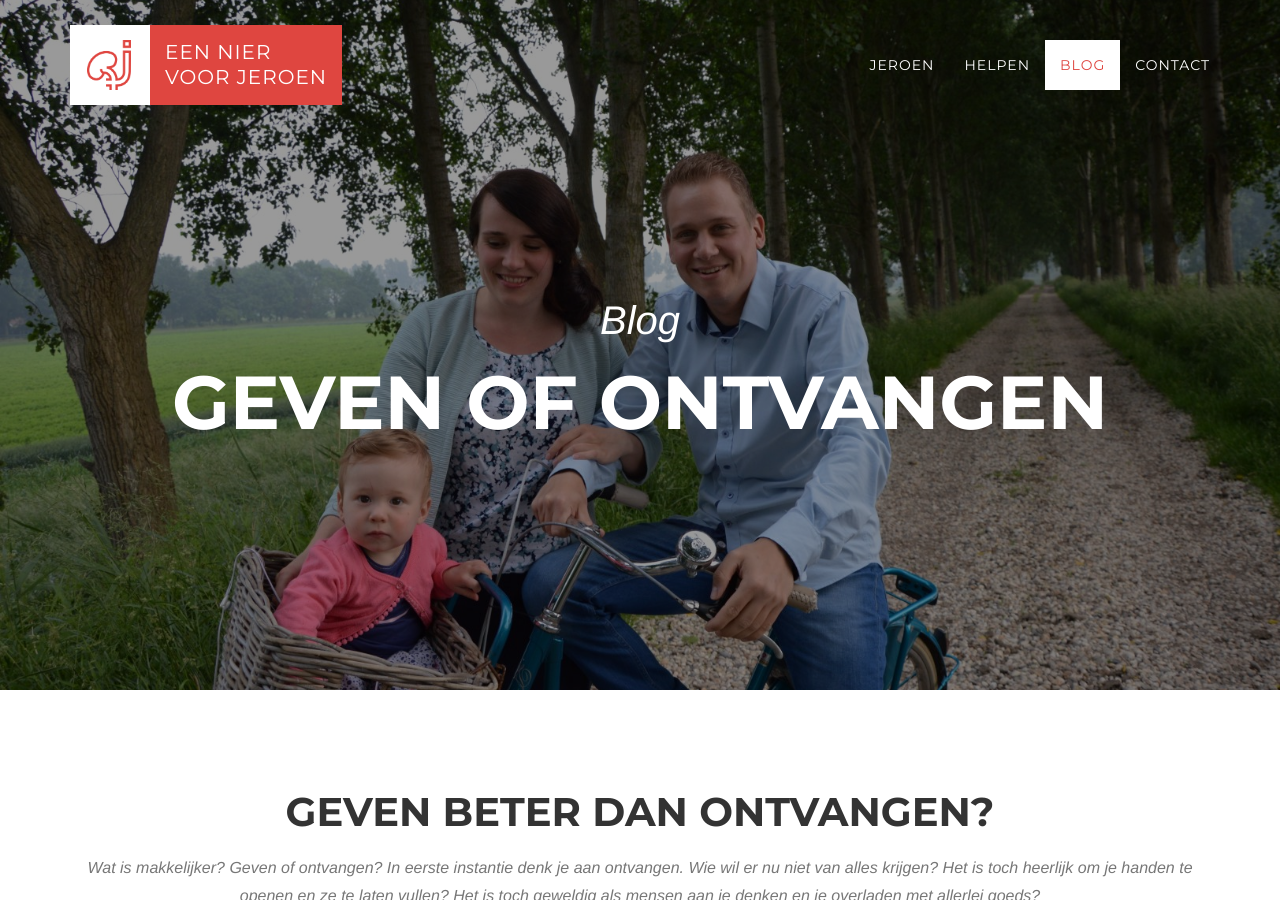
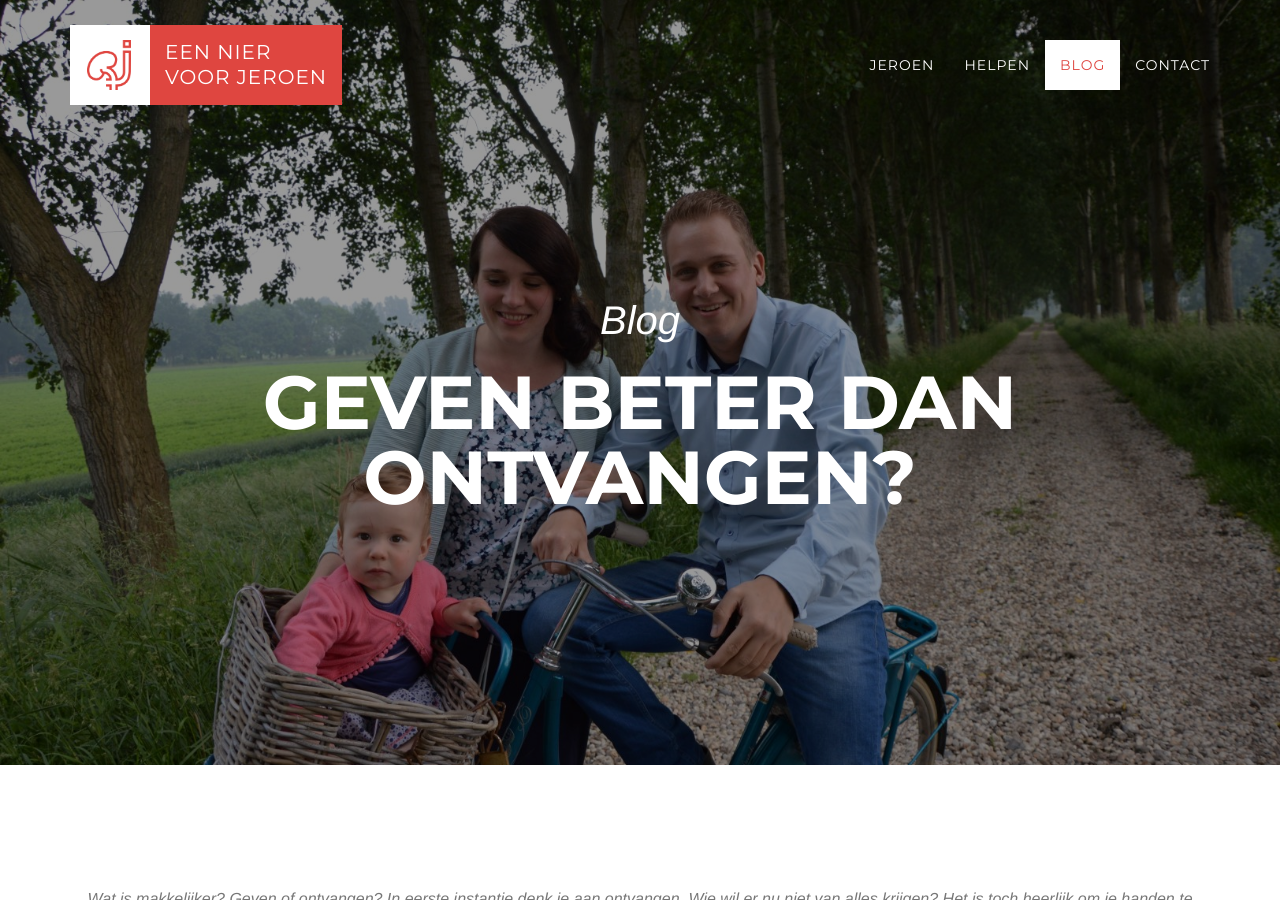
Before and after one commit to Een-nier-voor-Jeroen/Niervoorjeroen.nl-website, a Jekyll site: the page built from _posts/2016-06-13-Geven-of-ontvangen.html, in a window 1280 px wide and 900 px high. Built offline with Jekyll 4.4.1, drawn with Linux system fonts in a browser that asks for light colours; nearby versions of some CDN libraries; some web fonts are replaced.

Commit message:
Blogpagina aangepast

```diff
--- a/_layouts/blog.html
+++ b/_layouts/blog.html
@@ -20,7 +20,16 @@
         </div>
     </header>
 
-    {{content}}
+    <!-- Article -->
+    <section id="article">
+        <div class="container">
+            <div class="row">
+                <div class="col-lg-12 text-center">
+                    {{content}}
+                </div>
+            </div>
+        </div>
+    </section>
 
     {% include footer.html %}
 
--- a/_posts/2016-06-13-Geven-of-ontvangen.html
+++ b/_posts/2016-06-13-Geven-of-ontvangen.html
@@ -1,14 +1,10 @@
 ---
 layout: blog
+title: "Geven beter dan ontvangen?"
 blog: true
 ---
 
 <!-- Blog articles Section -->
-<section id="ararticle">
-    <div class="container">
-        <div class="row">
-            <div class="col-lg-12 text-center">
-                <h2 class="section-heading">Geven beter dan ontvangen?</h2>
 <h3 class="section-subheading text-muted">Wat is makkelijker? Geven of ontvangen? In eerste instantie denk je aan ontvangen. Wie wil er nu niet van alles krijgen? Het is toch heerlijk om je handen te openen en ze te laten vullen? Het is toch geweldig als mensen aan je denken en  je overladen met allerlei goeds?</h3>
 <p>
     En toch..ik moet er de laatste tijd vaak aan denken dat geven misschien nog wel gemakkelijker is dan ontvangen. Want bij ontvangen ben jij degene die iets nodig heeft. Jij hebt hulp nodig. En zeg nou zelf, we willen toch niets liever dan onafhankelijk en zelfstandig zijn? Iets moois weggeven en iemand blij maken geeft je een goed gevoel. Maar ontvangen is soms een ander verhaal...
@@ -35,7 +31,3 @@ blog: true
 <p>
     Het is zaliger te geven dan te ontvangen…. zei Iemand eens. We hopen dat u geeft in blijdschap, dan zullen wij het met dank ontvangen!
 </p>
-            </div>
-        </div>
-    </div>
-</section>
--- a/index.html
+++ b/index.html
@@ -46,7 +46,10 @@
                     <div class="team-member">
                         <img src="img/family/corma.jpg" class="img-responsive img-circle" alt="">
                         <h4>Corma</h4>
-                        <p class="text-muted">Sinds 4 jaar getrouwd met Jeroen</p>
+                        <p class="text-muted">
+                            Sinds 4 jaar getrouwd met Jeroen<br />
+                            <a href="/blog">Lees de blog van Corma</a>
+                        </p>
                     </div>
                 </div>
                 <div class="col-sm-4">
```
Lines whose indentation alone changed are shown as unchanged.
